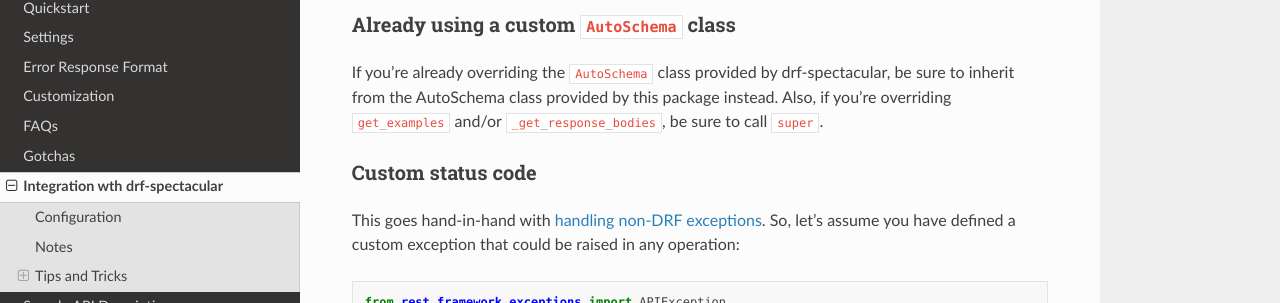
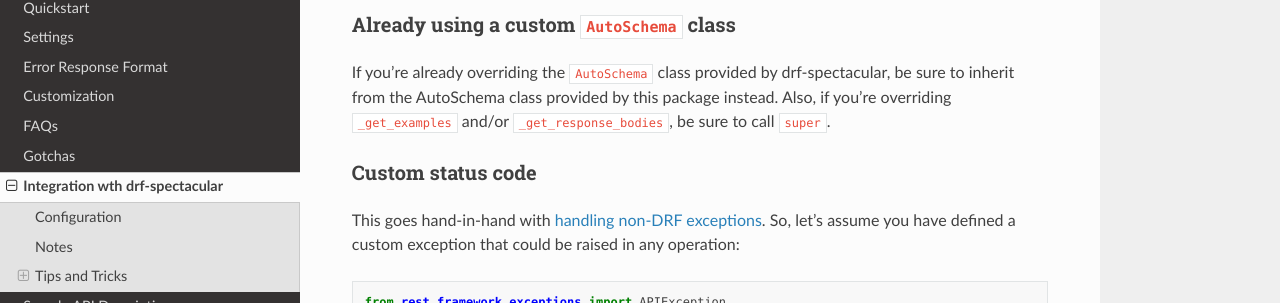
Before and after one commit to ghazi-git/drf-standardized-errors, a Sphinx documentation site: the page built from docs/openapi.md, in a window 1280 px wide and 900 px high, scrolled down 4185 px. Shown: the part 144-447 px from the top of the window. Built offline with Sphinx 7.4.7 and the Read the Docs theme 3.1.0, drawn with Linux system fonts in a browser that asks for light colours.

```diff
--- a/docs/openapi.md
+++ b/docs/openapi.md
@@ -196,7 +196,7 @@ REST_FRAMEWORK = {
 
 ### Already using a custom `AutoSchema` class
 If you're already overriding the `AutoSchema` class provided by drf-spectacular, be sure to inherit from the
-AutoSchema class provided by this package instead. Also, if you're overriding `get_examples` and/or
+AutoSchema class provided by this package instead. Also, if you're overriding `_get_examples` and/or
 `_get_response_bodies`, be sure to call `super`.
 
 
```
